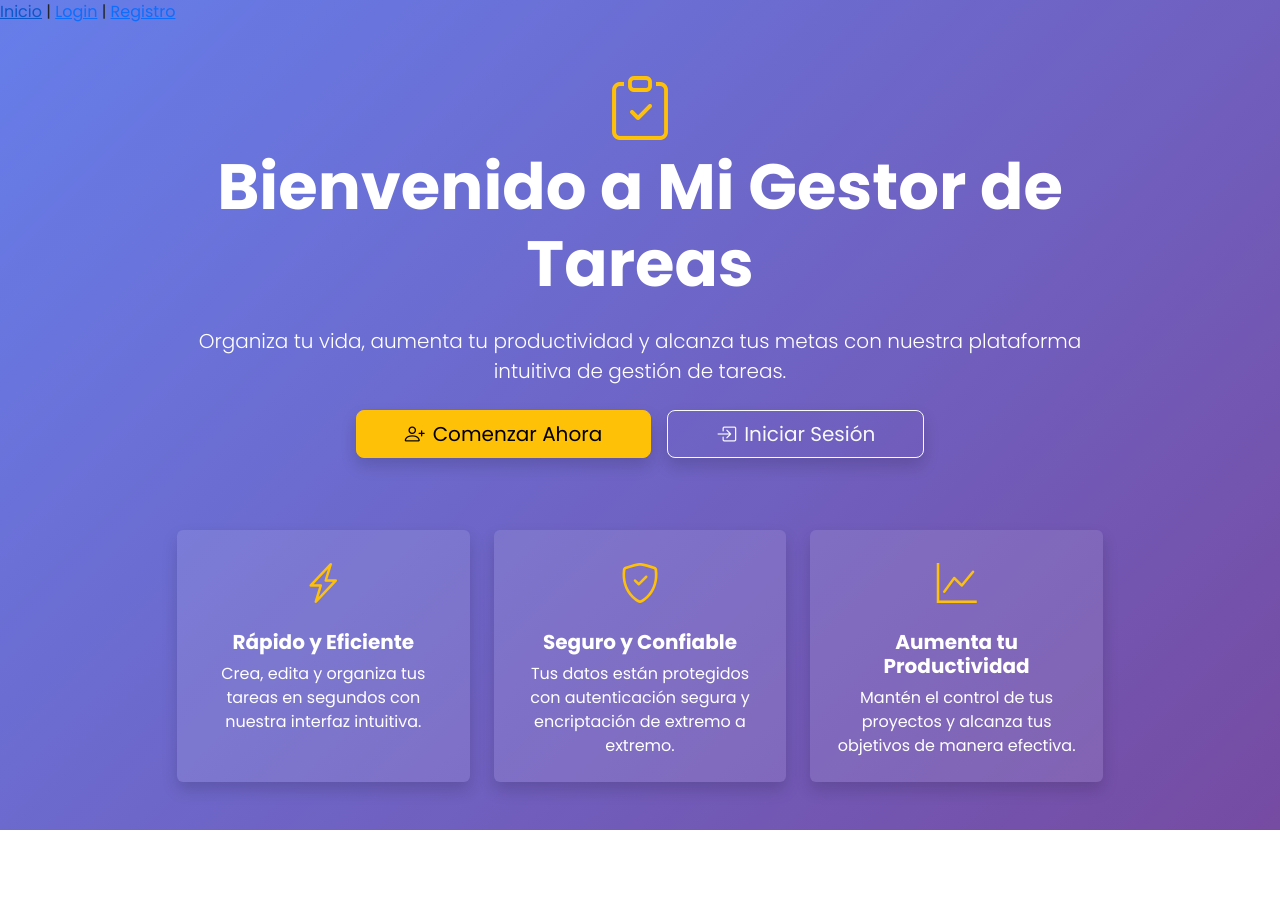
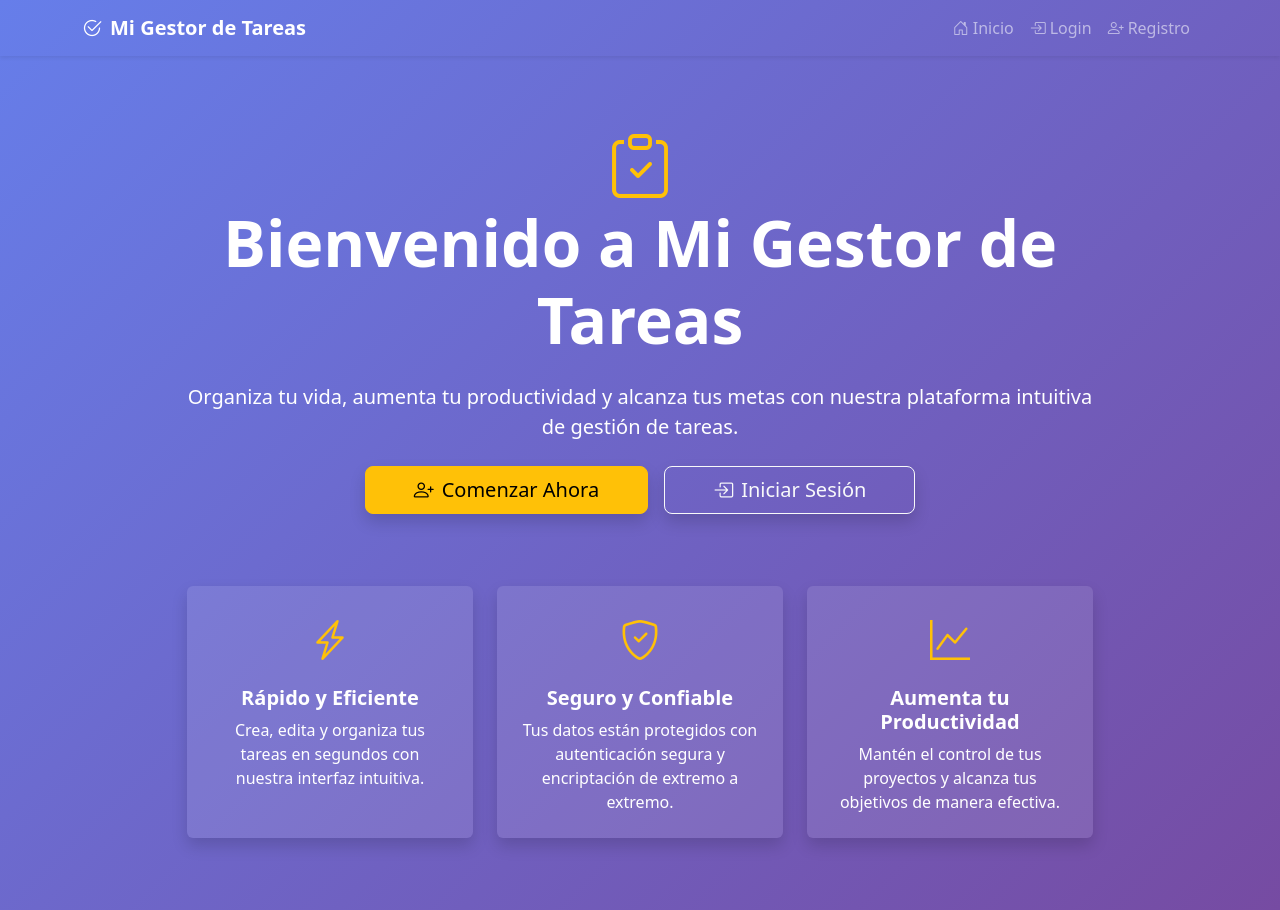
Before and after one commit to Brax05/Laboratotio-3-backend-aplicaciones-web, a React (Create React App) app in the folder frontend/: page / in a window 1280 px wide. Before the commit the page ends 830 px from the top, so only its background shows below. Built offline with nearby package versions, Linux system fonts and the light colour scheme.

Commit message:
Update App.js

```diff
--- a/frontend/src/App.js
+++ b/frontend/src/App.js
@@ -4,22 +4,65 @@ import Home from './components/Home';
 import Login from './components/Login';
 import Register from './components/Register';
 import Dashboard from './components/Dashboard';
+import 'bootstrap/dist/css/bootstrap.min.css';
 
 function App() {
   const [token, setToken] = useState(null);
 
   return (
-    <div>
-      <nav>
-        <Link to="/">Inicio</Link> |{' '}
+    <div className="min-vh-100">
+      {/* Navbar */}
+      <nav className="navbar navbar-expand-lg navbar-dark bg-transparent shadow-sm">
+        <div className="container">
+          <Link className="navbar-brand fw-bold" to="/">
+            <i className="bi bi-check2-circle me-2"></i>
+            Mi Gestor de Tareas
+          </Link>
+          <button
+            className="navbar-toggler"
+            type="button"
+            data-bs-toggle="collapse"
+            data-bs-target="#navbarNav"
+          >
+            <span className="navbar-toggler-icon"></span>
+          </button>
+          <div className="collapse navbar-collapse" id="navbarNav">
+            <ul className="navbar-nav ms-auto">
+              <li className="nav-item">
+                <Link className="nav-link" to="/">
+                  <i className="bi bi-house-door me-1"></i>Inicio
+                </Link>
+              </li>
               {!token ? (
                 <>
-            <Link to="/login">Login</Link> | <Link to="/register">Registro</Link>
+                  <li className="nav-item">
+                    <Link className="nav-link" to="/login">
+                      <i className="bi bi-box-arrow-in-right me-1"></i>Login
+                    </Link>
+                  </li>
+                  <li className="nav-item">
+                    <Link className="nav-link" to="/register">
+                      <i className="bi bi-person-plus me-1"></i>Registro
+                    </Link>
+                  </li>
                 </>
               ) : (
-          <button onClick={() => setToken(null)}>Logout</button>
+                <li className="nav-item">
+                  <button
+                    className="btn btn-outline-light btn-sm ms-2"
+                    onClick={() => setToken(null)}
+                  >
+                    <i className="bi bi-box-arrow-right me-1"></i>Cerrar Sesión
+                  </button>
+                </li>
               )}
+            </ul>
+          </div>
+        </div>
       </nav>
+
+      {/* Main Content */}
+      <div className="container py-4">
         <Routes>
           <Route path="/" element={<Home />} />
           <Route
@@ -36,6 +79,7 @@ function App() {
           />
         </Routes>
       </div>
+    </div>
   );
 }
 
```
Lines whose indentation alone changed are shown as unchanged.
